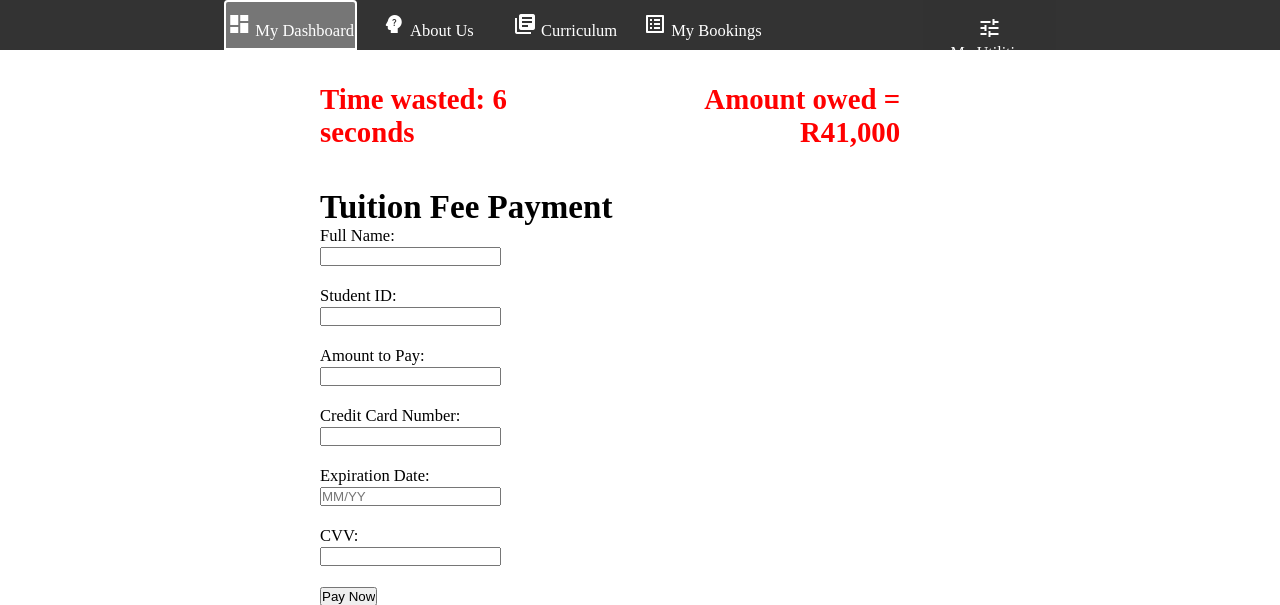
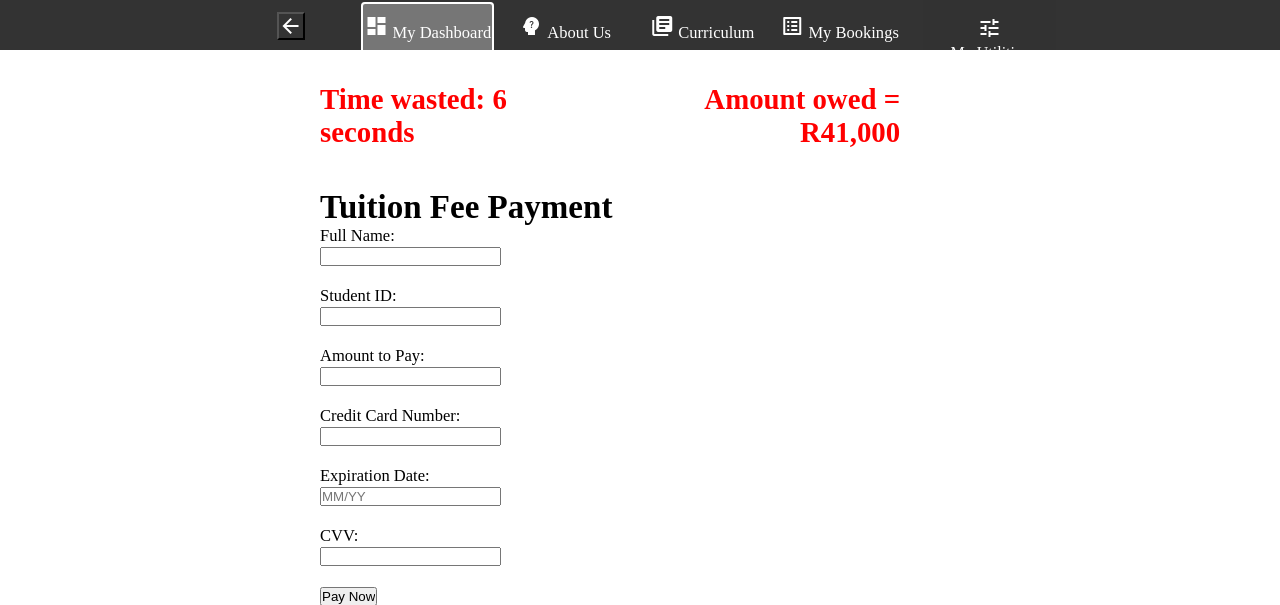
Before and after one commit to chiippeh/WebTech, a PHP site: page /fees.php in a window 1280 px wide. Shown: the top 605 px of the page. Run offline with PHP 8.4, Linux system fonts and the light colour scheme.

Commit message:
styling back button

```diff
--- a/about.php
+++ b/about.php
@@ -22,8 +22,8 @@
     </header>
     <nav>
         <div class="nav-elements-container">
-            <a id="back-btn" >
-                <span class="material-icons">arrow_back</span>
+            <a >
+               <button id="back-btn" class="material-icons">arrow_back </button>
 
             </a>
             <a href="./index.php">
--- a/benchForm.php
+++ b/benchForm.php
@@ -22,6 +22,10 @@
     </header>
     <nav>
         <div class="nav-elements-container">
+            <a >
+               <button id="back-btn" class="material-icons">arrow_back </button>
+
+            </a>
             <a href="./index.php">
                 <span class="material-icons">dashboard</span>
                 <p class="nav-btn-text">My Dashboard</p>
--- a/bookings.php
+++ b/bookings.php
@@ -19,6 +19,10 @@
     </header>
     <nav>
         <div class="nav-elements-container">
+            <a >
+               <button id="back-btn" class="material-icons">arrow_back </button>
+
+            </a>
             <a href="./index.php">
                 <span class="material-icons">dashboard</span>
                 <p class="nav-btn-text">My Dashboard</p>
--- a/curriculum.php
+++ b/curriculum.php
@@ -21,6 +21,10 @@
         </header>
         <nav>
             <div class="nav-elements-container">
+                <a >
+                    <button id="back-btn" class="material-icons">arrow_back </button>
+
+                </a>
                 <a href="./index.php">
                     <span class="material-icons">dashboard</span>
                     <p class="nav-btn-text">My Dashboard</p>
--- a/fees.php
+++ b/fees.php
@@ -23,6 +23,9 @@
     </header>
     <nav>
         <div class="nav-elements-container">
+            <a >
+               <button id="back-btn" class="material-icons">arrow_back </button>
+            </a>
             <a class="current-nav" href="./index.php">
                 <span class="material-icons">dashboard</span>
                 <p class="nav-btn-text">My Dashboard</p>
--- a/honoursForm.php
+++ b/honoursForm.php
@@ -22,6 +22,9 @@
     </header>
     <nav>
         <div class="nav-elements-container">
+            <a >
+               <button id="back-btn" class="material-icons">arrow_back </button>
+            </a>
             <a href="./index.php">
                 <span class="material-icons">dashboard</span>
                 <p class="nav-btn-text">My Dashboard</p>
--- a/index.php
+++ b/index.php
@@ -27,6 +27,9 @@
     </header>
     <nav>
         <div class="nav-elements-container">
+            <a >
+               <button id="back-btn" class="material-icons">arrow_back </button>
+            </a>
             <a class="current-nav" phref="./index.php">
                 <span class="material-icons">dashboard</span>
                 <p class="nav-btn-text">My Dashboard</p>
--- a/js/script.js
+++ b/js/script.js
@@ -49,3 +49,11 @@ if (cookiesEnabled) {
 browserInfo.innerHTML = `Browser Language: ${lanugage}&nbsp&nbsp&nbsp-&nbsp&nbsp&nbsp Cookies? ${cookieSymbol}`;
 browserInfo.classList.add("center");
 bottomFooter.appendChild(browserInfo);
+
+
+//back button
+const back = document.getElementById("back-btn");
+
+back.addEventListener('click', () => {
+  window.history.back();
+})
--- a/mealForm.php
+++ b/mealForm.php
@@ -22,6 +22,9 @@
     </header>
     <nav>
         <div class="nav-elements-container">
+            <a >
+               <button id="back-btn" class="material-icons">arrow_back </button>
+            </a>
             <a href="./index.php">
                 <span class="material-icons">dashboard</span>
                 <p class="nav-btn-text">My Dashboard</p>
--- a/parkingForm.php
+++ b/parkingForm.php
@@ -22,6 +22,9 @@
     </header>
     <nav>
         <div class="nav-elements-container">
+            <a >
+               <button id="back-btn" class="material-icons">arrow_back </button>
+            </a>
             <a href="./index.php">
                 <span class="material-icons">dashboard</span>
                 <p class="nav-btn-text">My Dashboard</p>
--- a/reviews.php
+++ b/reviews.php
@@ -19,6 +19,9 @@
     </header>
     <nav>
         <div class="nav-elements-container">
+            <a >
+               <button id="back-btn" class="material-icons">arrow_back </button>
+            </a>
             <a href="./index.php">
                 <span class="material-icons">dashboard</span>
                 <p class="nav-btn-text">My Dashboard</p>
--- a/style.css
+++ b/style.css
@@ -111,6 +111,10 @@ nav a * {
     display: inline-block;
 }
 
+button.material-icons {
+    color: white;
+    background-color:#333;
+}
 
 .current-nav {
     background-color: #767676;
```
